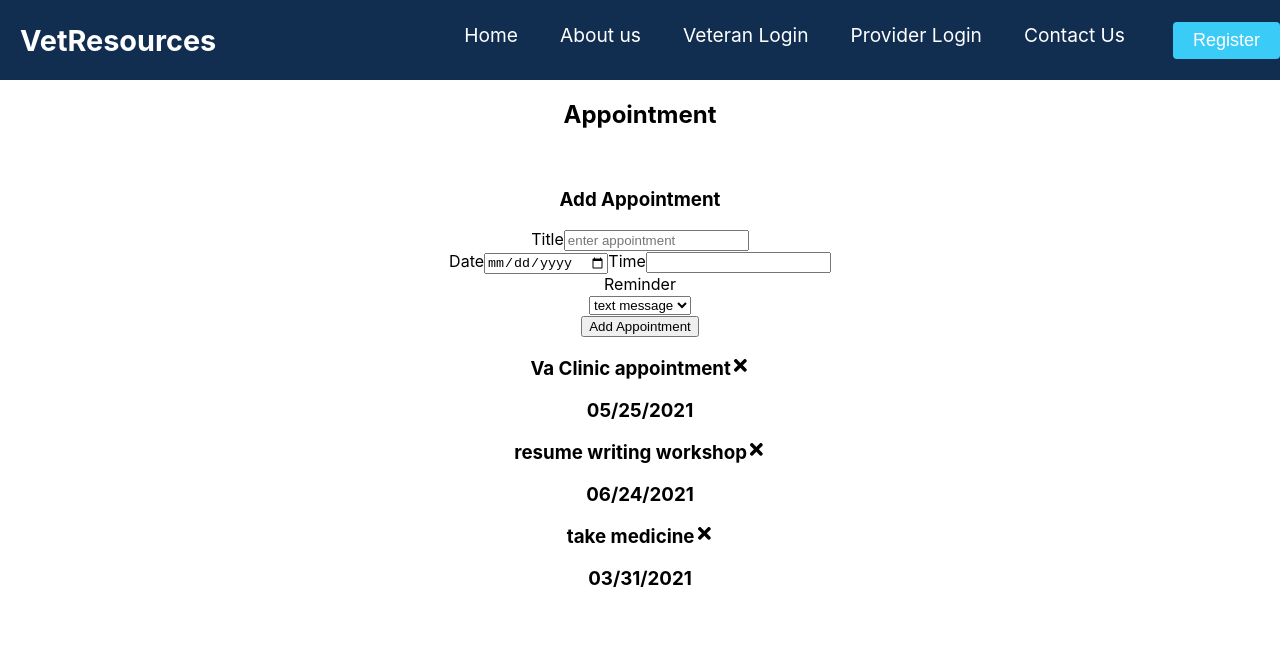
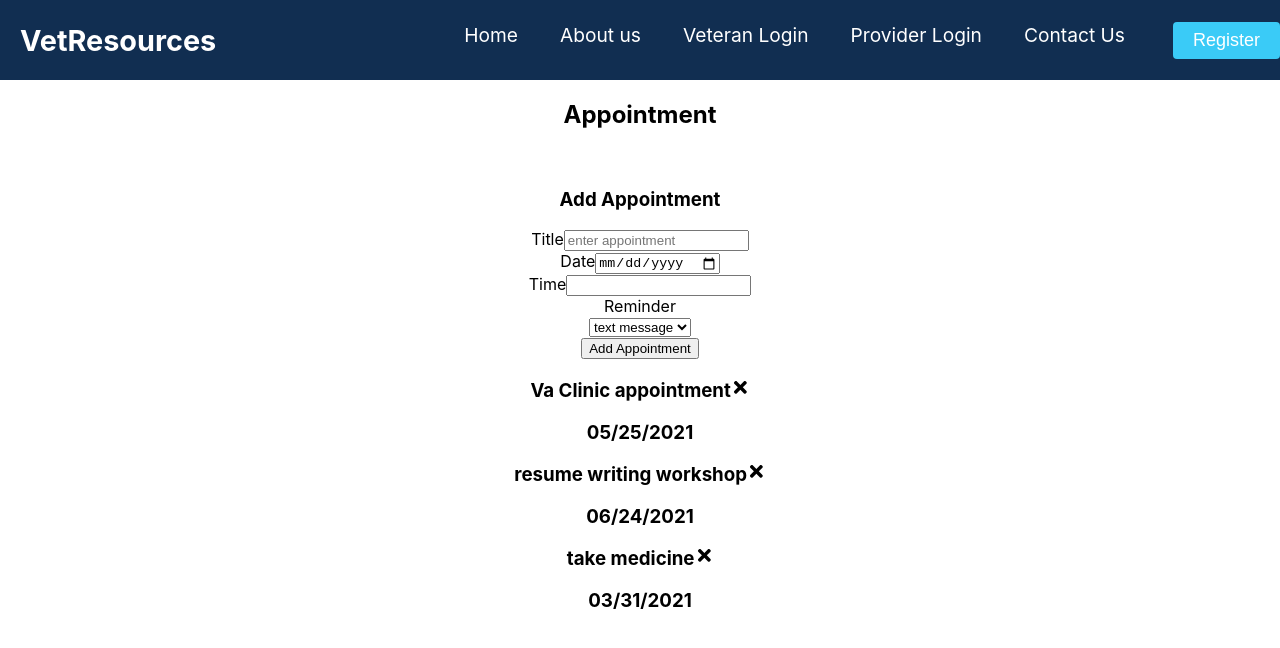
Before and after one commit to patrickcollins24/vet-resources, a React (Create React App) app: page / in a window 1280 px wide. Shown: the top 648 px of the page. Built offline with nearby package versions, Linux system fonts and the light colour scheme.

Commit message:
adding the add feature to the form, throwing a error once input is in the process of adding

```diff
--- a/src/App.js
+++ b/src/App.js
@@ -90,7 +90,15 @@ export default function App() {
 
 ])
 
+//add
+const addAppointment = (appointment) => {
+  const id = Math.floor(Math.random() * 1000) + 1
+  const newAppointment = { id, ...appointment}
+  setAppointments([...appointment, newAppointment])
+}
 
+
+//delete
 const deleteAppointment = (id) => {
   setAppointments(appointments.filter((appointment => appointment.id !== id) ))
 
@@ -101,7 +109,7 @@ const deleteAppointment = (id) => {
 
     <div className="App">
       <Navbar />
-      <AddAppointment />
+      <AddAppointment onAdd={addAppointment} />
       {appointments.length > 0 ?<Appointments appointments={appointments} onDelete={deleteAppointment} /> : 'Add New Appointment'}
     </div>
   );
--- a/src/components/AddAppointment.jsx
+++ b/src/components/AddAppointment.jsx
@@ -1,11 +1,31 @@
+import {  useState } from 'react';
 
+const AddAppointment = ({ onAdd }) => {
+    const [title, setTitle] =useState('')
+    const [date, setDate] =useState('')
+    const [time, setTime] =useState('')
+    const [reminder, setReminder] =useState('')
 
-const AddAppointment = () => {
+    const onSubmit = (e) => {
+        e.preventDefault()
+
+        if(!title) {
+            alert('Please Enter Your Appointment')
+            return
+        }
+
+        onAdd({ title, date, time, reminder })
+
+        setTitle('')
+        setDate('')
+        setTime('')
+        setReminder('')
+    }
 
 
     return (
         <div>
-            <form>
+            <form className="form-control" onSubmit={onSubmit}>
                 <h2>Appointment</h2>
                 <br/>
                 <h3>Add Appointment</h3>
@@ -13,24 +33,36 @@ const AddAppointment = () => {
                 <label htmlFor='title'>
                     Title
                 </label>
-                <input type='text'  name='title' placeholder='enter appointment'/>
+                <input type='text'
+                name='title'
+                placeholder='enter appointment'
+                onChange={(e) => setTitle(e.target.value)} />
                 </div>
-                <label htmlFor='title'>
+                <div>
+                <label htmlFor='date'>
                     Date
                 </label>
-                <input type='date' name='date' placeholder='enter date'/>
-                <label htmlFor='title'>
+                <input type='date'
+                name='date'
+                placeholder='enter date'
+                onChange={(e) => setDate(e.target.value)}/>
+                </div>
+                <div>
+                <label htmlFor='time'>
                     Time
                 </label>
-                <input type='text' name='time'/>
+                <input type='text'
+                name='time'
+                onChange={(e) => setTime(e.target.value)}/>
+                </div>
                 <div>
                     <label >
                         Reminder
                     </label>
                     <br/>
                     <select>
-                    <option>text message</option>
-                    <option>email</option>
+                        <option onChange={(e) => setReminder(e.target.value)}>text message</option>
+                        <option onChange={(e) => setReminder(e.target.value)}>email</option>
                     </select>
                     </div>
                     <button className='form-btn' type='submit'>Add Appointment</button>
```
